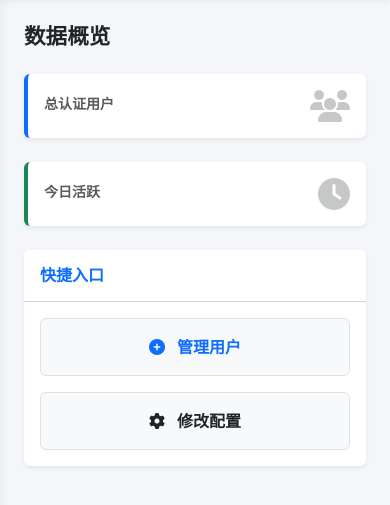
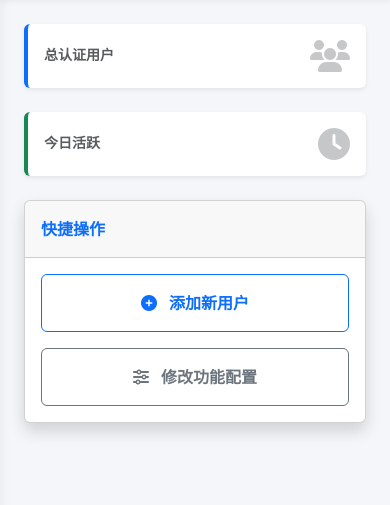
Before and after one commit to Szchiji/-, a Flask app: template app/modules/core/templates/dashboard.html in a window 390 px wide. Shown: the part 52-557 px from the top of the page. Run offline with Flask 3, Linux system fonts and the light colour scheme; the template is opened without the code that fills it, so the values that code supplies are empty; parts of the project's set-up code (start-up, migrations or seed data) failed here and were passed over.

Commit message:
Update dashboard.html

```diff
--- a/app/modules/core/templates/dashboard.html
+++ b/app/modules/core/templates/dashboard.html
@@ -1,50 +1,23 @@
 {% extends "base.html" %}
-
 {% block content %}
-<h4 class="fw-bold mb-4">数据概览</h4>
-
-<div class="row g-4">
+<div class="row g-4 mb-4">
     <div class="col-md-6 col-lg-4">
         <div class="card h-100 border-0 shadow-sm border-start border-4 border-primary p-3">
-            <div class="d-flex align-items-center">
-                <div class="flex-grow-1">
-                    <div class="text-muted small fw-bold text-uppercase mb-1">总认证用户</div>
-                    <div class="h3 mb-0 fw-bold text-dark">{{ stats.users }}</div>
-                </div>
-                <i class="fa-solid fa-users fa-2x text-gray-300 opacity-25"></i>
-            </div>
+            <div class="d-flex align-items-center"><div class="flex-grow-1"><div class="text-muted small fw-bold text-uppercase mb-1">总认证用户</div><div class="h3 mb-0 fw-bold text-dark">{{ stats.users }}</div></div><i class="fa-solid fa-users fa-2x text-gray-300 opacity-25"></i></div>
         </div>
     </div>
-
     <div class="col-md-6 col-lg-4">
         <div class="card h-100 border-0 shadow-sm border-start border-4 border-success p-3">
-            <div class="d-flex align-items-center">
-                <div class="flex-grow-1">
-                    <div class="text-muted small fw-bold text-uppercase mb-1">今日活跃</div>
-                    <div class="h3 mb-0 fw-bold text-dark">{{ stats.online }}</div>
-                </div>
-                <i class="fa-solid fa-clock fa-2x text-gray-300 opacity-25"></i>
-            </div>
+            <div class="d-flex align-items-center"><div class="flex-grow-1"><div class="text-muted small fw-bold text-uppercase mb-1">今日活跃</div><div class="h3 mb-0 fw-bold text-dark">{{ stats.online }}</div></div><i class="fa-solid fa-clock fa-2x text-gray-300 opacity-25"></i></div>
         </div>
     </div>
 </div>
-
-<div class="card border-0 shadow-sm mt-4">
-    <div class="card-header bg-white py-3">
-        <h6 class="m-0 fw-bold text-primary">快捷入口</h6>
-    </div>
+<div class="card shadow mb-4">
+    <div class="card-header py-3 fw-bold text-primary">快捷操作</div>
     <div class="card-body">
         <div class="row g-3">
-            <div class="col-md-6">
-                <a href="/core/group/{{ group.id }}/users" class="btn btn-light w-100 py-3 border text-primary fw-bold">
-                    <i class="fa-solid fa-plus-circle me-2"></i> 管理用户
-                </a>
-            </div>
-            <div class="col-md-6">
-                <a href="/core/group/{{ group.id }}/settings" class="btn btn-light w-100 py-3 border text-dark fw-bold">
-                    <i class="fa-solid fa-gear me-2"></i> 修改配置
-                </a>
-            </div>
+            <div class="col-md-4"><a href="/core/group/{{ current_group.id }}/users" class="btn btn-outline-primary w-100 py-3 fw-bold"><i class="fa-solid fa-plus-circle me-2"></i> 添加新用户</a></div>
+            <div class="col-md-4"><a href="/core/group/{{ current_group.id }}/settings" class="btn btn-outline-secondary w-100 py-3 fw-bold"><i class="fa-solid fa-sliders me-2"></i> 修改功能配置</a></div>
         </div>
     </div>
 </div>
```
